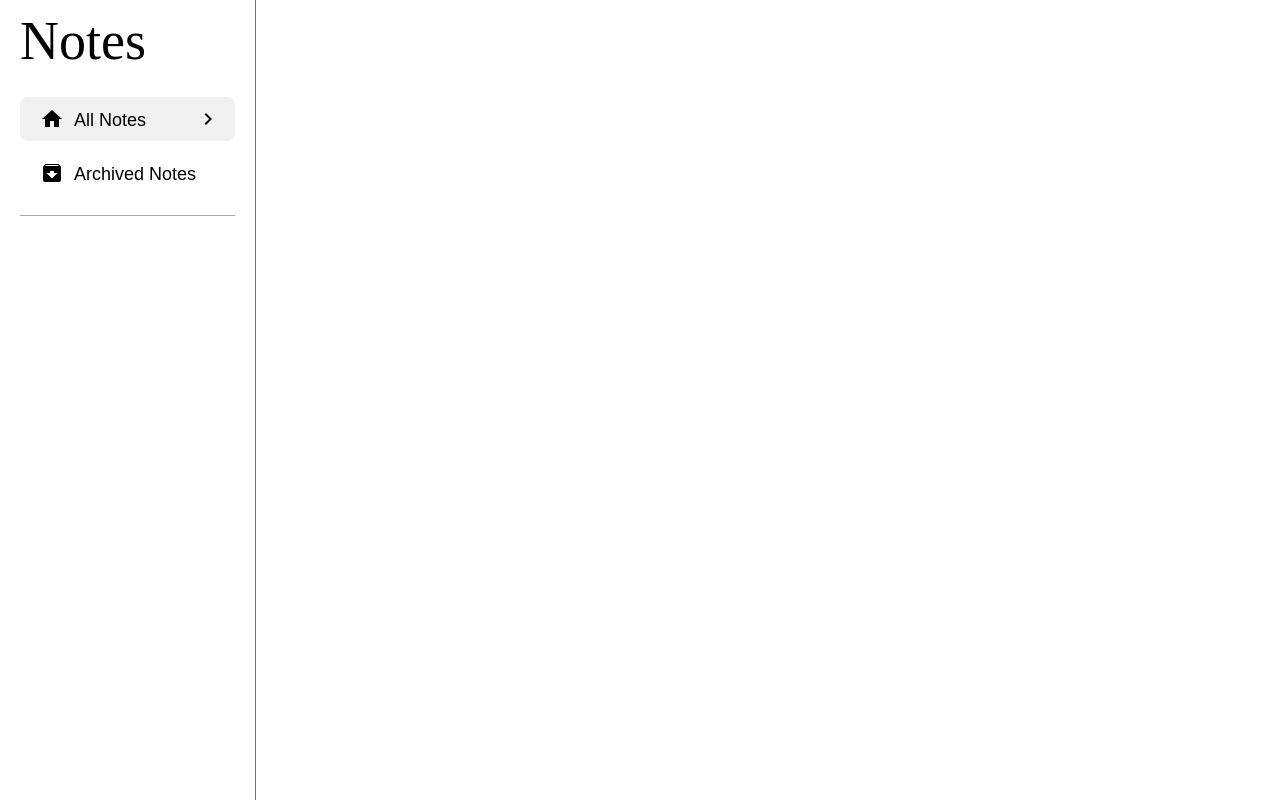
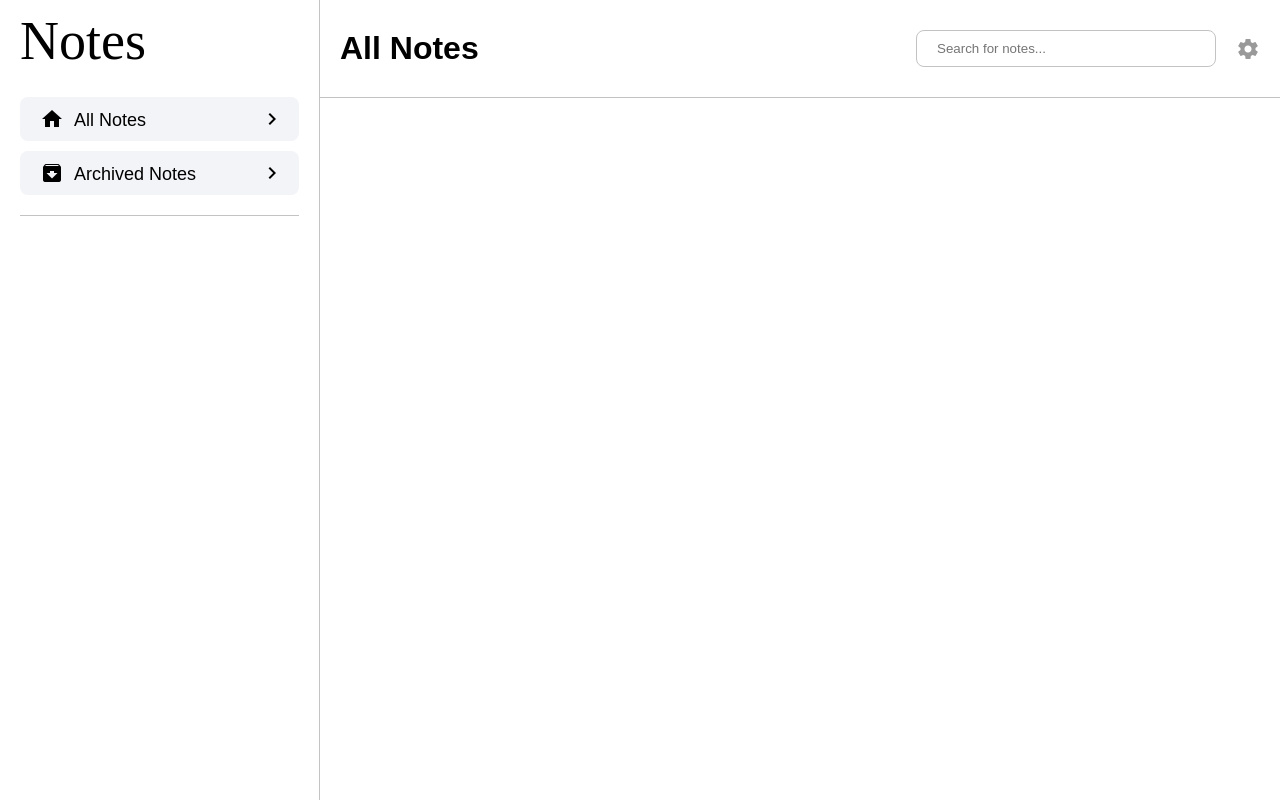
Before and after one commit to ClementSellyPro/notes-app, an Angular app: page / in a window 1280 px wide. Built offline with nearby package versions, Linux system fonts and the light colour scheme; a web font is replaced by a local one.

Commit message:
Add NotesService - HeaderComponent - Change the title if All Notes list is selected or not. Add .selected classe to the SideBarComponent elements

```diff
--- a/src/app/app.component.css
+++ b/src/app/app.component.css
@@ -1,3 +1,9 @@
 main {
   height: 100vh;
+  width: 100%;
+  display: flex;
 }
+
+.main-content {
+  width: 100%;
+}
--- a/src/app/app.component.html
+++ b/src/app/app.component.html
@@ -1,4 +1,6 @@
 <main>
   <app-side-bar />
-
+  <div class='main-content'>
+    <app-header />
+  </div>
 </main>
--- a/src/app/app.component.ts
+++ b/src/app/app.component.ts
@@ -1,14 +1,16 @@
 import { Component } from '@angular/core';
 import { SideBarComponent } from './components/side-bar/side-bar.component';
+import { HeaderComponent } from './components/header/header.component';
 
 @Component({
   selector: 'app-root',
   imports: [
-    SideBarComponent
+    SideBarComponent,
+    HeaderComponent
   ],
   templateUrl: './app.component.html',
   styleUrl: './app.component.css'
 })
 export class AppComponent {
-  title = 'notes-app';
+
 }
--- /dev/null
+++ b/src/app/components/header/header.component.css
@@ -0,0 +1,38 @@
+header {
+  display: flex;
+  align-items: center;
+  justify-content: space-between;
+  padding: 30px 20px;
+  border-bottom: 1px solid var(--border-color);
+  width: 100%;
+}
+
+.page-title {
+
+}
+
+.control-user {
+  display: flex;
+  align-items: center;
+  gap: 20px;
+}
+
+.search-input {
+  border: 1px solid var(--border-color);
+  padding: 10px 20px;
+  border-radius: var(--border-radius);
+  width: 300px;
+}
+.search-input:focus {
+  outline: none;
+  border: 1px solid var(--primary-color);
+}
+
+.setting-icon{
+  color: #999;
+}
+
+.setting-icon:hover {
+  cursor: pointer;
+  filter: brightness(0.9);
+}
--- /dev/null
+++ b/src/app/components/header/header.component.html
@@ -0,0 +1,7 @@
+<header>
+  <h1 class='page-title'>{{ title }}</h1>
+  <div class='control-user'>
+    <input class='search-input' type='text' placeholder='Search for notes...' />
+    <mat-icon class='setting-icon'>settings</mat-icon>
+  </div>
+</header>
--- /dev/null
+++ b/src/app/components/header/header.component.ts
@@ -0,0 +1,27 @@
+import { Component, OnInit } from '@angular/core';
+import { MatIcon } from '@angular/material/icon';
+import { NotesService } from '../../services/notes.service';
+
+@Component({
+  selector: 'app-header',
+  imports: [
+    MatIcon
+  ],
+  templateUrl: './header.component.html',
+  styleUrl: './header.component.css'
+})
+export class HeaderComponent implements OnInit {
+  title!: string;
+
+  constructor(private notesService: NotesService){}
+
+  ngOnInit(): void {
+    this.notesService.isAllNotesSelected$.subscribe(filter => {
+      if(filter) {
+        this.title = 'All Notes';
+      } else {
+        this.title = 'Archived Notes';
+      }
+    })
+  }
+}
--- a/src/app/components/side-bar/side-bar.component.css
+++ b/src/app/components/side-bar/side-bar.component.css
@@ -1,8 +1,8 @@
 aside {
-  width: 20%;
+  width: 320px;
   height: 100%;
   padding: 10px 20px;
-  border-right: 1px solid rgb(115, 115, 115)
+  border-right: 1px solid var(--border-color);
 }
 
 .logo-title {
@@ -19,7 +19,7 @@ aside {
   font-weight: 500;
   margin-top: 25px;
   padding-bottom: 20px;
-  border-bottom: 1px solid rgb(167, 167, 167);
+  border-bottom: 1px solid var(--border-color);
 }
 
 .link {
@@ -28,12 +28,12 @@ aside {
   align-items: flex-end;
   gap: 10px;
   padding: 10px 20px;
-  border-radius: 8px;
+  border-radius: var(--border-radius);
 }
 
 .link:hover, .selected {
   cursor: pointer;
-  background-color:rgb(240, 240, 240);
+  background-color: var(--bg-color-element);
 }
 .selected:hover {
   filter: brightness(0.9);
--- a/src/app/components/side-bar/side-bar.component.html
+++ b/src/app/components/side-bar/side-bar.component.html
@@ -1,7 +1,7 @@
 <aside>
   <p class='logo-title'>Notes</p>
   <ul class='links'>
-    <li class='link selected'><mat-icon>home</mat-icon><span>All Notes</span><mat-icon class='link-arrow'>keyboard_arrow_right</mat-icon></li>
-    <li class='link'><mat-icon>archive</mat-icon><span>Archived Notes</span><mat-icon class='link-arrow'>keyboard_arrow_right</mat-icon></li>
+    <li class='link' [ngClass]="{ selected: isAllNotesSelected$ | async }" (click)='onFilterSelection()'><mat-icon>home</mat-icon><span>All Notes</span><mat-icon class='link-arrow'>keyboard_arrow_right</mat-icon></li>
+    <li class='link' [ngClass]="{ selected: isAllNotesSelected$ | async }" (click)='onFilterSelection()'><mat-icon>archive</mat-icon><span>Archived Notes</span><mat-icon class='link-arrow'>keyboard_arrow_right</mat-icon></li>
   </ul>
 </aside>
--- a/src/app/components/side-bar/side-bar.component.ts
+++ b/src/app/components/side-bar/side-bar.component.ts
@@ -1,14 +1,29 @@
-import { Component } from '@angular/core';
+import { AsyncPipe, NgClass } from '@angular/common';
+import { Component, OnInit } from '@angular/core';
 import { MatIconModule } from '@angular/material/icon';
+import { BehaviorSubject, Observable } from 'rxjs';
+import { NotesService } from '../../services/notes.service';
 
 @Component({
   selector: 'app-side-bar',
   imports: [
-    MatIconModule
+    MatIconModule,
+    NgClass,
+    AsyncPipe
   ],
   templateUrl: './side-bar.component.html',
   styleUrl: './side-bar.component.css'
 })
-export class SideBarComponent {
+export class SideBarComponent implements OnInit {
+  isAllNotesSelected$!: Observable<boolean>;
 
+  constructor(private notesService: NotesService){}
+
+  ngOnInit(): void {
+    this.isAllNotesSelected$ = this.notesService.isAllNotesSelected$;
+  }
+
+  onFilterSelection() {
+    this.notesService.filterSelection();
+  }
 }
--- /dev/null
+++ b/src/app/services/notes.service.ts
@@ -0,0 +1,39 @@
+import { Injectable } from '@angular/core';
+import { BehaviorSubject, Observable } from 'rxjs';
+import { NoteType } from '../models/note.model';
+
+@Injectable({
+  providedIn: 'root'
+})
+export class NotesService {
+  allNotes: BehaviorSubject<NoteType[]> = new BehaviorSubject<NoteType[]>([]);
+  allNotes$: Observable<NoteType[]> = this.allNotes.asObservable();
+
+  isAllNotesSelected: BehaviorSubject<boolean> = new BehaviorSubject<boolean>(true);
+  isAllNotesSelected$: Observable<boolean> = this.isAllNotesSelected.asObservable();
+
+  constructor() {
+    this.allNotes.next([
+      {
+        id: '01',
+        title: 'The first note',
+        lastEdited: Date.now(),
+        text: 'This is the first note',
+        tag: 'Professionnal',
+        isArchived: false
+      },
+      {
+        id: '02',
+        title: 'The first archived note',
+        lastEdited: Date.now(),
+        text: 'This is the first archived note',
+        tag: 'Professionnal',
+        isArchived: true
+      }
+    ])
+  }
+
+  filterSelection(){
+    this.isAllNotesSelected.next(!this.isAllNotesSelected.value);
+  }
+}
--- a/src/styles.css
+++ b/src/styles.css
@@ -10,4 +10,13 @@
 body {
   font-family: 'Funnel Sans', sans-serif;
   height: 100vh;
+  width: 100%;
 }
+
+:root {
+  --primary-color: #355cfc;
+  --bg-color-element: #f3f4f8;
+  --text-color: #222222;
+  --border-color: #c3c3c3;
+  --border-radius: 8px;
+}
```
Also changed, not shown: src/app/models/note.model.ts (added, +8 -0 lines).
